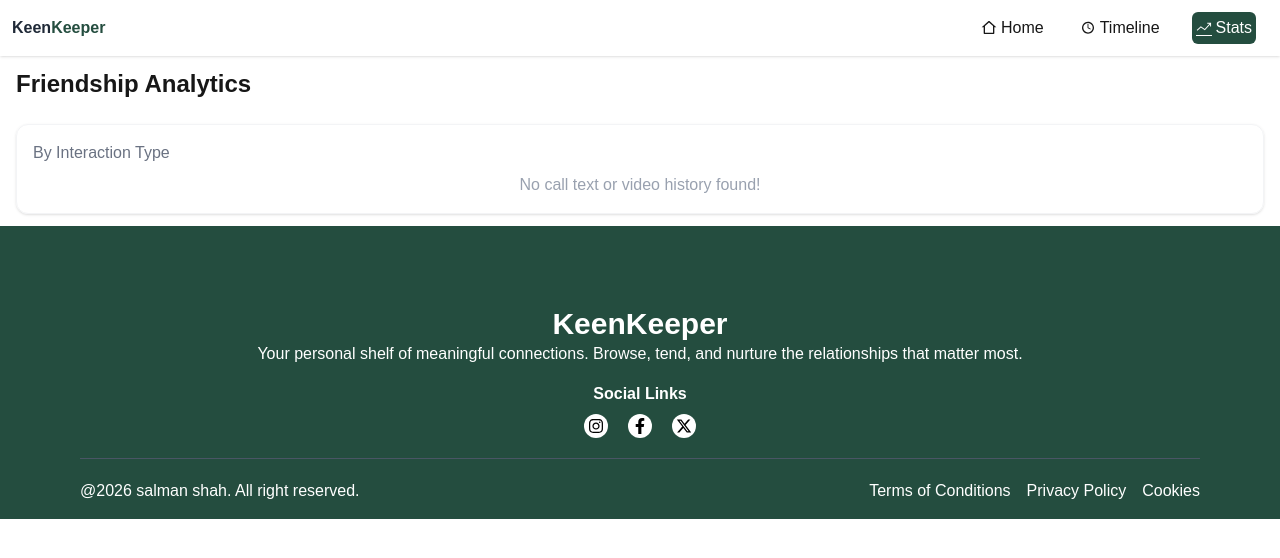
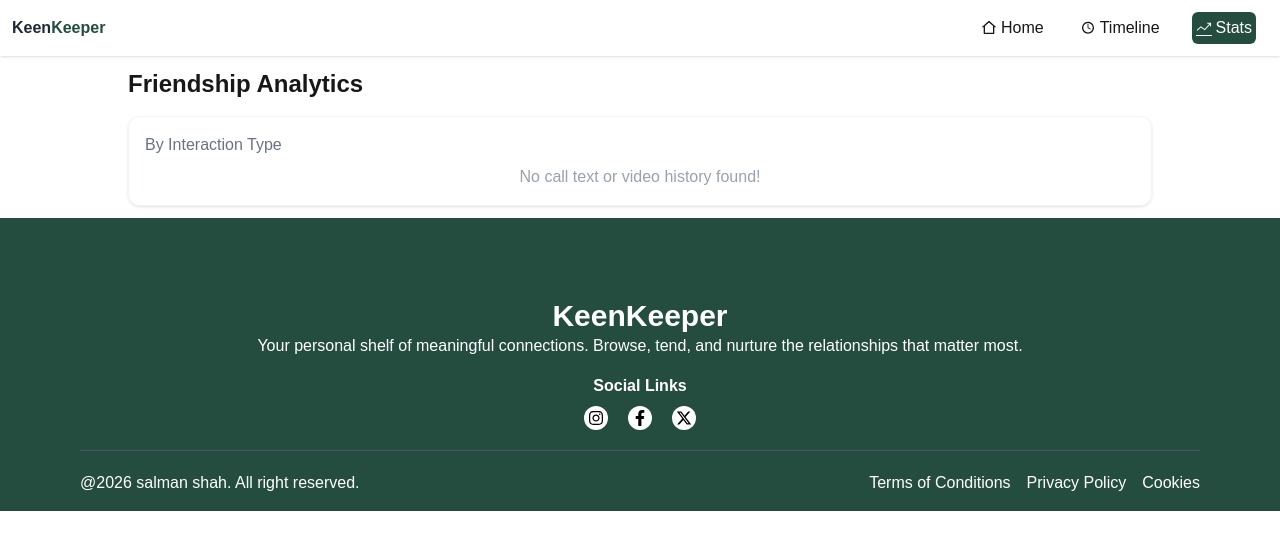
Before and after one commit to salman-ibn-riyaj/assignment-7, a Next.js app: page /stats in a window 1280 px wide. Shown: the top 558 px of the page. Built offline with nearby package versions, Linux system fonts and the light colour scheme.

Commit message:
pie chart again fixed

```diff
--- a/src/app/stats/page.jsx
+++ b/src/app/stats/page.jsx
@@ -39,20 +39,22 @@ const StatsPage = () => {
 
   return (
     <div className="w-full px-4 py-3">
-      <div className="max-w-7xl mx-auto">
-        <h1 className="text-2xl font-bold mb-6">Friendship Analytics</h1>
+      <div className="max-w-5xl mx-auto">
+        <h1 className="text-2xl font-bold mb-4">Friendship Analytics</h1>
 
         <div className="w-full shadow-sm rounded-xl p-4 border border-gray-100 flex flex-col items-center">
           <p className="text-gray-500 mb-2 self-start">By Interaction Type</p>
 
           {data.length === 0 ? (
-            <p className="text-gray-400">No call text or video history found!</p>
+            <p className="text-gray-400">
+              No call text or video history found!
+            </p>
           ) : (
-            <PieChart width={chartSize.width} height={chartSize.height}>
+            <PieChart width={chartSize.width} height={chartSize.height} margin={{ top: -20, left: 0, right: 0, bottom: 0 }}>
               <Pie
                 data={data}
                 cx="50%"
-                cy="30%"
+                cy="50%"
                 innerRadius={radius * 0.8}
                 outerRadius={radius}
                 cornerRadius={10}
@@ -60,7 +62,13 @@ const StatsPage = () => {
                 dataKey="value"
               />
               <Tooltip />
-              <Legend wrapperStyle={{ paddingTop: '20px' }} />
+              <Legend
+                verticalAlign="bottom"
+                align="center"
+                iconType="square"
+                layout="horizontal"
+                wrapperStyle={{ paddingTop: "0px",}}
+              />
             </PieChart>
           )}
         </div>
```
